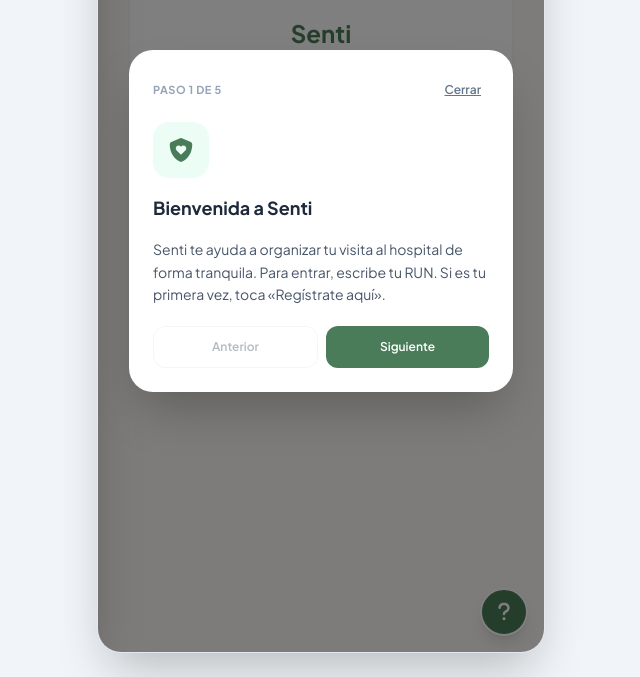
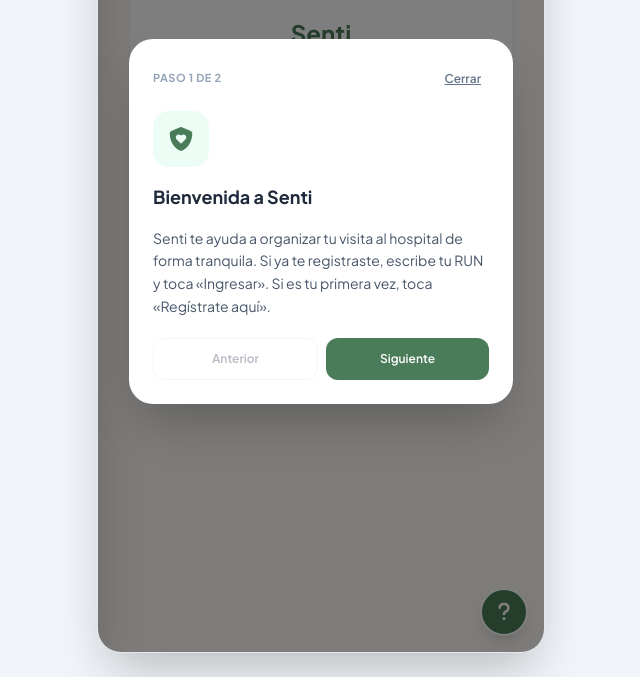
Before and after one commit to Michipirichi/appsenti, a plain HTML site: page index.html in a window 1280 px wide. Both pictures are taken after a click on the button 823 px from the left and 863 px from the top of the page. Shown: the part 251-928 px from the top of the page, without its empty margins (319-959 px from the left). Drawn offline with nearby package versions, Linux system fonts and the light colour scheme.

Commit message:
Tutorial arreglado

```diff
--- a/index.html
+++ b/index.html
@@ -1441,40 +1441,41 @@ function elegirFecha(fecha) {
         }
 
         // ====== TUTORIAL (botón flotante "?") ======
-
-        // Qué pantalla corresponde según haya o no una sesión iniciada
-        //  - Sin sesión: solo "login" y "registro-ficha".
-        //  - Con sesión: todas, menos "registro-ficha" y "login".
-        function vistaSegunSesion(viewName) {
-            const conSesion = !!currentUser.run;
-            if (!conSesion) return viewName === 'registro-ficha' ? 'registro-ficha' : 'login';
-            return (viewName === 'registro-ficha' || viewName === 'login') ? 'menu' : viewName;
-        }
-
-
-        // Para cambiar los pasos, edita este listado: cada paso tiene un ícono, un título y un texto.
-        const PASOS_TUTORIAL = [
+        // Antes de iniciar sesión se muestra solo la guía para registrarse e ingresar.
+        // Dentro de la app se muestran todas las demás (sin la de registrarse).
+        // Para cambiar los pasos, edita estos dos listados: cada paso tiene un ícono, un título y un texto.
+        const PASOS_ANTES_DE_INGRESAR = [
             { icono: 'fa-shield-heart', titulo: 'Bienvenida a Senti',
-              texto: 'Senti te ayuda a organizar tu visita al hospital de forma tranquila. Para entrar, escribe tu RUN. Si es tu primera vez, toca «Regístrate aquí».' },
+              texto: 'Senti te ayuda a organizar tu visita al hospital de forma tranquila. Si ya te registraste, escribe tu RUN y toca «Ingresar». Si es tu primera vez, toca «Regístrate aquí».' },
+            { icono: 'fa-user-plus', titulo: 'Cómo registrarte',
+              texto: 'Solo son obligatorios tu RUN, tu nombre y tu teléfono. Los datos de salud y el contacto de emergencia son opcionales. Al terminar, toca «Registrarme» y entrarás a la app.' }
+        ];
+        const PASOS_DENTRO_DE_LA_APP = [
             { icono: 'fa-calendar-days', titulo: 'Pide y revisa tus citas',
               texto: 'En «Agendar Cita» eliges una especialidad y un día disponible. En «Mis Citas» ves todas las que tienes.' },
             { icono: 'fa-ticket', titulo: 'Avisa tu llegada',
-              texto: 'Cuando llegues, entra a «Avisa tu llegada». Elige «Vengo a una cita» si tienes hora, o «Necesito atención en el mesón» para otro trámite. Te mostraremos tu número. Mantén la app abierta: aquí te avisaremos cuando sea tu turno.' },
+              texto: 'Cuando llegues, entra a «Toma de Turnos». Elige «Vengo a una cita» si tienes hora, o «Necesito atención en el mesón» para otro trámite. Te mostraremos tu número. Mantén la app abierta: aquí te avisaremos cuando sea tu turno.' },
             { icono: 'fa-map-location-dot', titulo: 'Mira cómo está el ambiente',
-              texto: 'En «Mapa del recinto» verás la sala de espera. Verde: tranquila. Amarilla: moderada. Roja: con mucho ruido, luz o gente. Gris: sin datos por ahora. El punto verde fijo es la zona baja de estímulos, un lugar tranquilo para esperar. Toca los puntos para ver más.' },
+              texto: 'En «Mapa & Zonas» verás la sala de espera. Verde: tranquila. Ámbar: moderada. Roja: con mucho ruido, luz o gente. Gris: sin datos por ahora. El punto verde fijo es la zona baja de estímulos, un lugar tranquilo para esperar. Toca los puntos para ver más.' },
             { icono: 'fa-hand-holding-heart', titulo: 'Si necesitas ayuda',
               texto: 'El botón rojo S.O.S avisa al personal. Elige dónde estás y púlsalo. Úsalo solo si necesitas ayuda.' }
         ];
+        let pasosTutorial = PASOS_ANTES_DE_INGRESAR;
         let pasoTutorial = 0;
+
+        // Según haya o no una sesión iniciada
+        function pasosSegunSesion() {
+            return currentUser.run ? PASOS_DENTRO_DE_LA_APP : PASOS_ANTES_DE_INGRESAR;
+        }
 
         function tutorialAbierto() {
             return !document.getElementById('tutorial').classList.contains('hidden');
         }
 
         function mostrarPasoTutorial() {
-            const p = PASOS_TUTORIAL[pasoTutorial];
-            const ultimo = pasoTutorial === PASOS_TUTORIAL.length - 1;
-            document.getElementById('tut-paso').innerText = 'Paso ' + (pasoTutorial + 1) + ' de ' + PASOS_TUTORIAL.length;
+            const p = pasosTutorial[pasoTutorial];
+            const ultimo = pasoTutorial === pasosTutorial.length - 1;
+            document.getElementById('tut-paso').innerText = 'Paso ' + (pasoTutorial + 1) + ' de ' + pasosTutorial.length;
             document.getElementById('tut-icono').className = 'fa-solid ' + p.icono;
             document.getElementById('tut-titulo').innerText = p.titulo;
             document.getElementById('tut-texto').innerText = p.texto;
@@ -1485,6 +1486,7 @@ function elegirFecha(fecha) {
         }
 
         function abrirTutorial() {
+            pasosTutorial = pasosSegunSesion();
             pasoTutorial = 0;
             mostrarPasoTutorial();
             document.getElementById('tutorial').classList.remove('hidden');
@@ -1497,7 +1499,7 @@ function elegirFecha(fecha) {
         }
 
         function pasoSiguiente() {
-            if (pasoTutorial < PASOS_TUTORIAL.length - 1) { pasoTutorial++; mostrarPasoTutorial(); }
+            if (pasoTutorial < pasosTutorial.length - 1) { pasoTutorial++; mostrarPasoTutorial(); }
             else cerrarTutorial();
         }
 
```
